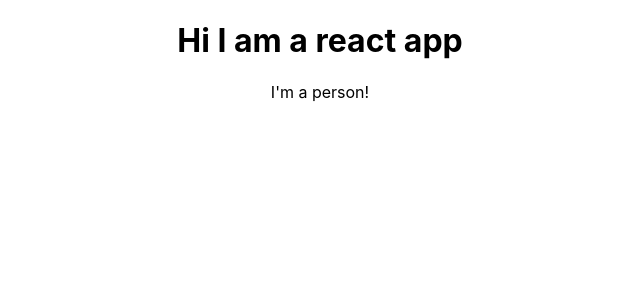
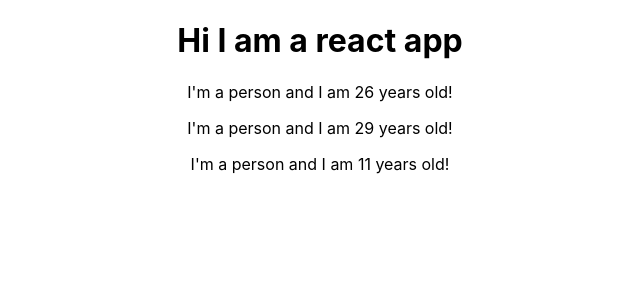
Before and after one commit to shivdotpy/react-complete-guide, a React (Create React App) app: page / in a window 1280 px wide. Shown: the top 300 px of the page, without its empty margins (320-960 px from the left). Built offline with nearby package versions, Linux system fonts and the light colour scheme.

Commit message:
34 dynamic content

```diff
--- a/src/App.js
+++ b/src/App.js
@@ -8,6 +8,8 @@
       <div className="App">
         <h1>Hi I am a react app</h1>
         <Person></Person>
+        <Person></Person>
+        <Person></Person>
       </div>
     );
   }
--- a/src/Person/Person.js
+++ b/src/Person/Person.js
@@ -1,7 +1,7 @@
 import React from 'react';
 
 const person = () => {
-    return <p>I'm a person!</p>
+    return <p>I'm a person and I am {Math.floor(Math.random() * 30)} years old!</p>
 }
 
 
```
